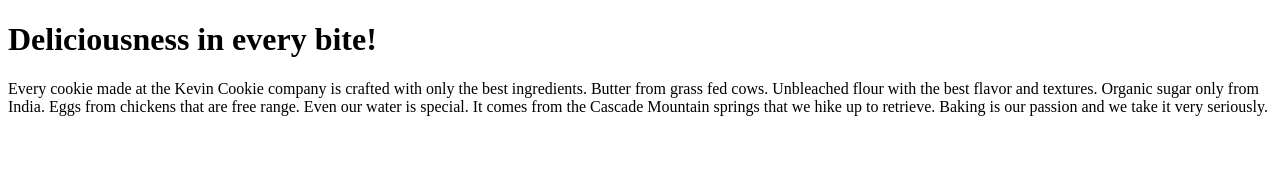
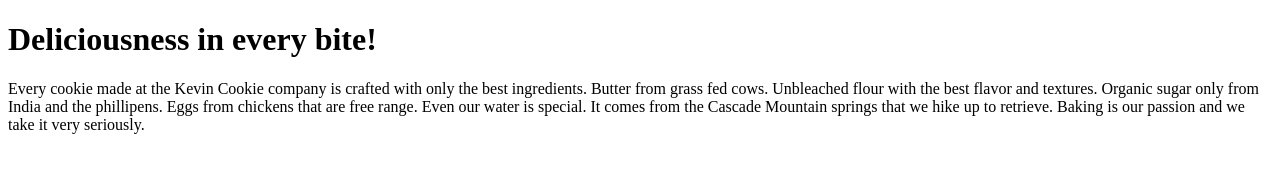
Before and after one commit to TA8945/CookiePractice, a plain HTML site: page index.htm in a window 1280 px wide. Drawn offline with Linux system fonts and the light colour scheme.

Commit message:
Update index.htm

```diff
--- a/index.htm
+++ b/index.htm
@@ -4,7 +4,7 @@
 
 <h1>Deliciousness in every bite!</h1>
 
-<p>Every cookie made at the Kevin Cookie company is crafted with only the best ingredients. Butter from grass fed cows. Unbleached flour with the best flavor and textures. Organic sugar only from India. Eggs from chickens that are free range. Even our water is special. It comes from the Cascade Mountain springs that we hike up to retrieve. Baking is our passion and we take it very seriously.</p>
+<p>Every cookie made at the Kevin Cookie company is crafted with only the best ingredients. Butter from grass fed cows. Unbleached flour with the best flavor and textures. Organic sugar only from India and the phillipens. Eggs from chickens that are free range. Even our water is special. It comes from the Cascade Mountain springs that we hike up to retrieve. Baking is our passion and we take it very seriously.</p>
 
 </body>
 </html>
```
